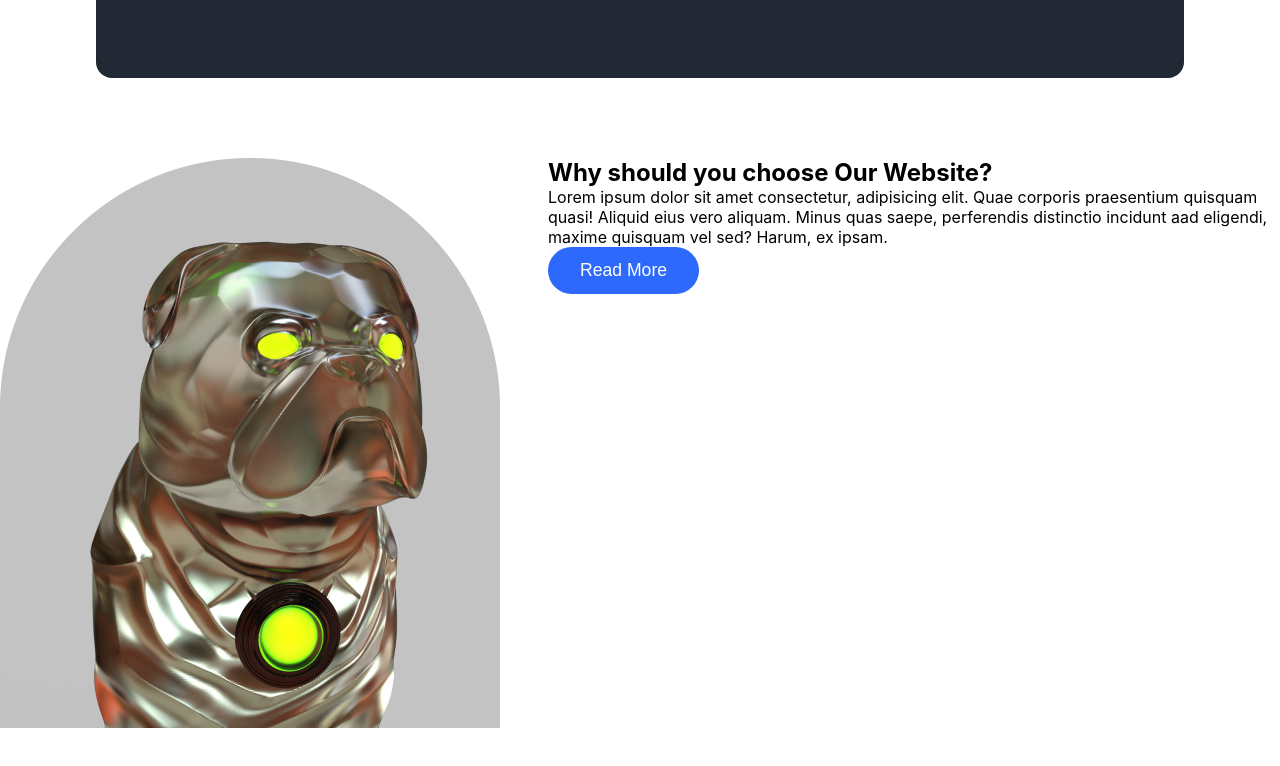
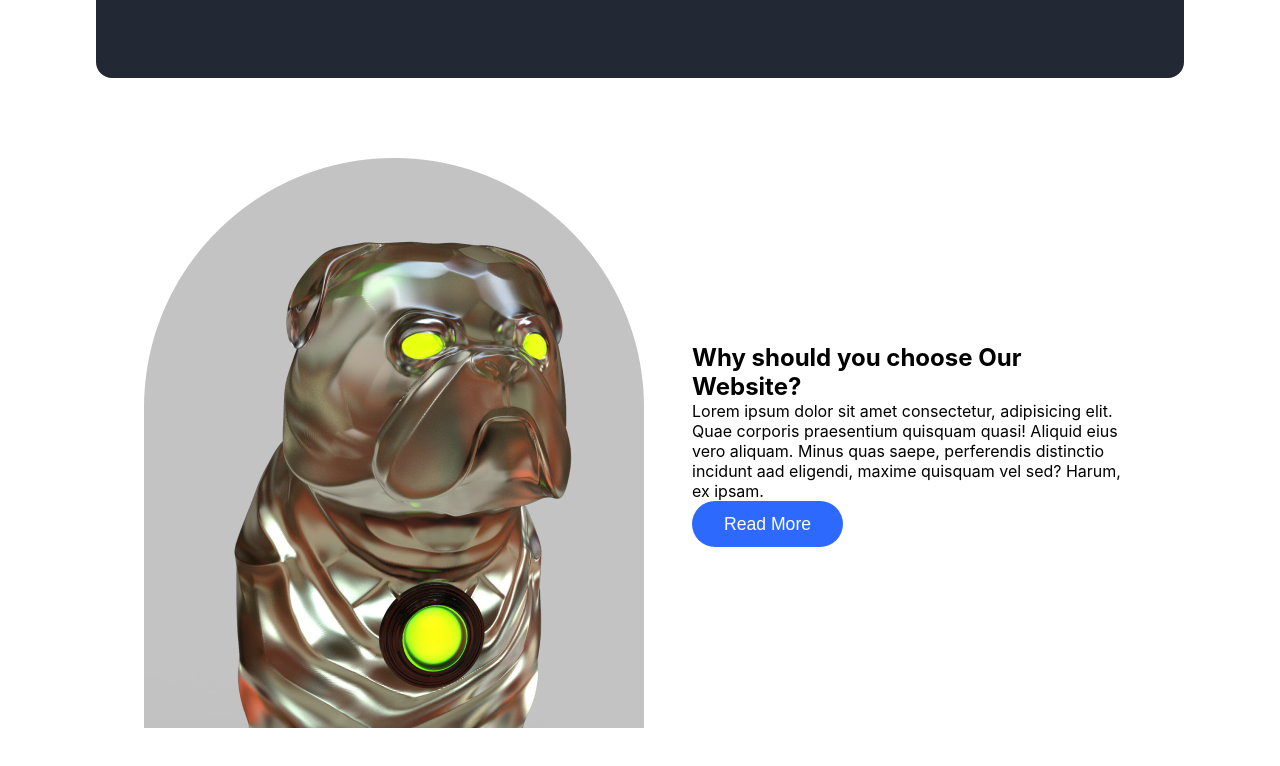
Before and after one commit to gift56/Nftlandingpage, a React (Create React App) app: page / in a window 1280 px wide. Shown: the part 1802-2568 px from the top of the page. Before the commit the page ends 2534 px from the top, so only its background shows below. Built offline with nearby package versions, Linux system fonts and the light colour scheme.

Commit message:
stying the content area

```diff
--- a/src/components/Choose.jsx
+++ b/src/components/Choose.jsx
@@ -28,6 +28,14 @@ export default Choose;
 
 const Section = styled.section`
      display: flex;
+     align-items: center;
      justify-content: center;
      gap: 3rem;
+     margin: 0 9rem;
+     margin-bottom: 5rem;
+     .content {
+        display: flex;
+        flex-direction: column;
+        justify-content: center;
+     }
 `;
```
